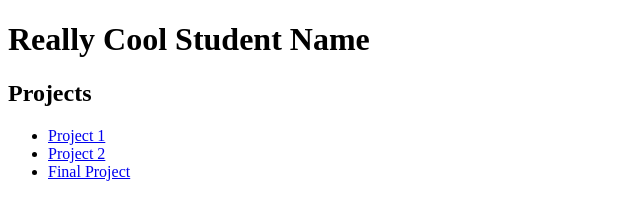
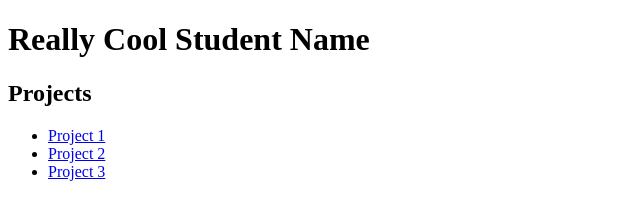
Before and after one commit to ryleedesign99/wp22, a plain HTML site: page index.html in a window 1280 px wide. Shown: the full height of the page, 0-640 px from the left. Drawn offline with Linux system fonts and the light colour scheme.

Commit message:
Update index.html

```diff
--- a/index.html
+++ b/index.html
@@ -15,7 +15,9 @@
 	<ul>
 		<li><a href="project1">Project 1</a></li>
 		<li><a href="project2">Project 2</a></li>
-		<li><a href="project3">Final Project</a></li>
+		<li><a href="project3">Project 3
+
+		</a></li>
 	</ul>
 
 </body>
```
